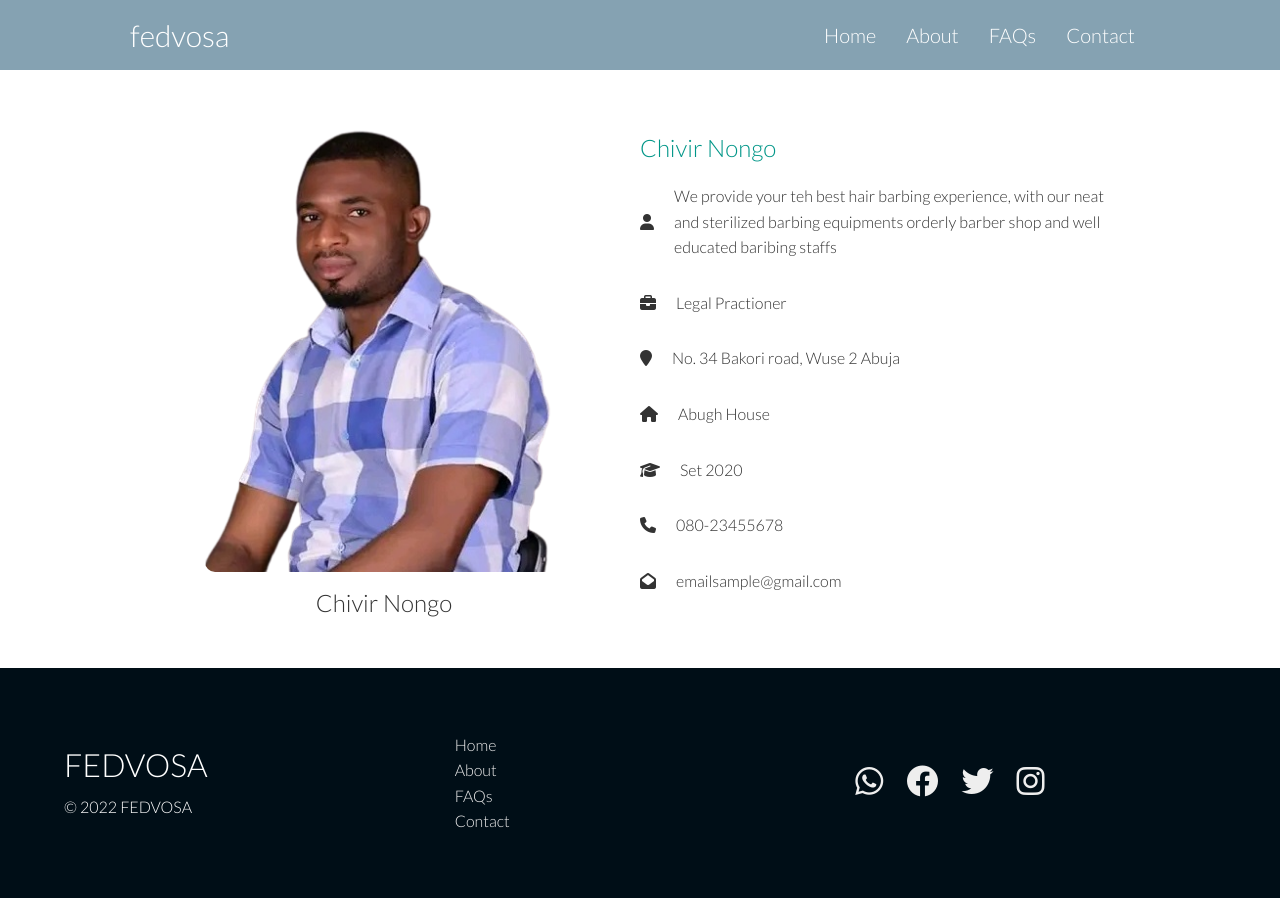
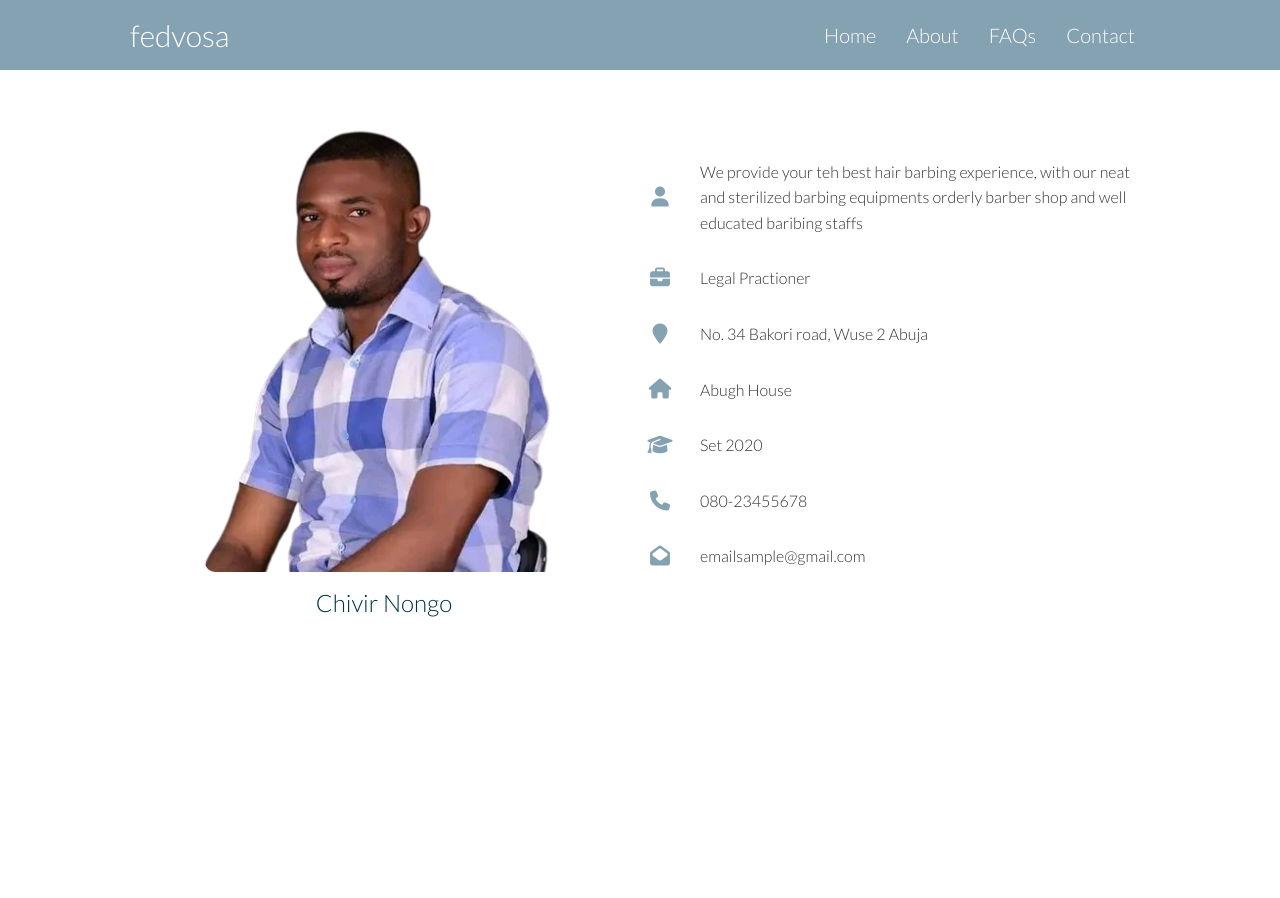
Before and after one commit to agordavidt/Web_template, a plain HTML site: page old-school-association/profile.html in a window 1280 px wide. After the commit the page ends 800 px from the top, so only its background shows below. Drawn offline with Linux system fonts and the light colour scheme.

Commit message:
profile complete

```diff
--- a/old-school-association/mystyle.css
+++ b/old-school-association/mystyle.css
@@ -857,25 +857,25 @@ input[type="checkbox"]{
     width: 70%;
     border-radius: 10px;
 }
-.profiles h1{
-    text-align: left;
+.profiles-img h1{
+    text-align: center;
     margin-bottom: 10px;
     font-weight: 100;
-    color: #009688;
+    color: var(--secondary-color);
 }
 .profiles-desc{
     display: flex;
     align-items: center;
     margin-bottom: 10px;
 }
-.profiles-icon img{
-    width: 50px;
-    height: 50px;
-    font-size: 30px;
-    line-height: 50px;
-    border-radius: 8px;
-    color: #009688;
-    border: 1px solid #009688;
+.profiles-icon i{
+    width: 40px;
+    height: 40px;
+    font-size: 20px;
+    line-height: 40px;
+    border-radius: 50%;
+    color: var(--primary-color);
+    /* border: 1px solid #009688; */
 }
 .profiles-text p{
     padding: 0 20px;
--- a/old-school-association/profile.html
+++ b/old-school-association/profile.html
@@ -38,7 +38,6 @@
             <h1>Chivir Nongo</h1>
         </div>
         <div class="profiles">
-            <h1>Chivir Nongo</h1>
             <div class="profiles-desc">
                 <div class="profiles-icon"><i class="fas fa-user fa-1x"></i></div>
                 <div class="profiles-text">
@@ -91,28 +90,6 @@
 </section>
 
 
-    <!-- Footer  --->
-    <footer class="footer bg-dark py-5">
-        <div class="cotainer grid grid-3">
-            <div class="" >
-                <h1>FEDVOSA</h1>
-                <p>&copy 2022 FEDVOSA</p>
-            </div>
-            <div class="nav">
-                <ul>
-                    <li><a href="index.html">Home</a></li>
-                    <li><a href="about.html">About</a></li>
-                    <li><a href="faq.html">FAQs</a></li>
-                    <li><a href="contact.html">Contact</a></li>
-                </ul>
-            </div>
-            <div class="socials">
-                <a href="#"><i class="fab fa-whatsapp fa-2x"></i></a>
-                <a href="#"><i class="fab fa-facebook fa-2x"></i></a>
-                <a href="#"><i class="fab fa-twitter fa-2x"></i></a>
-                <a href="#"><i class="fab fa-instagram fa-2x"></i></a>
-            </div>
-        </div>
-    </footer>
+
 
 </body>
```
